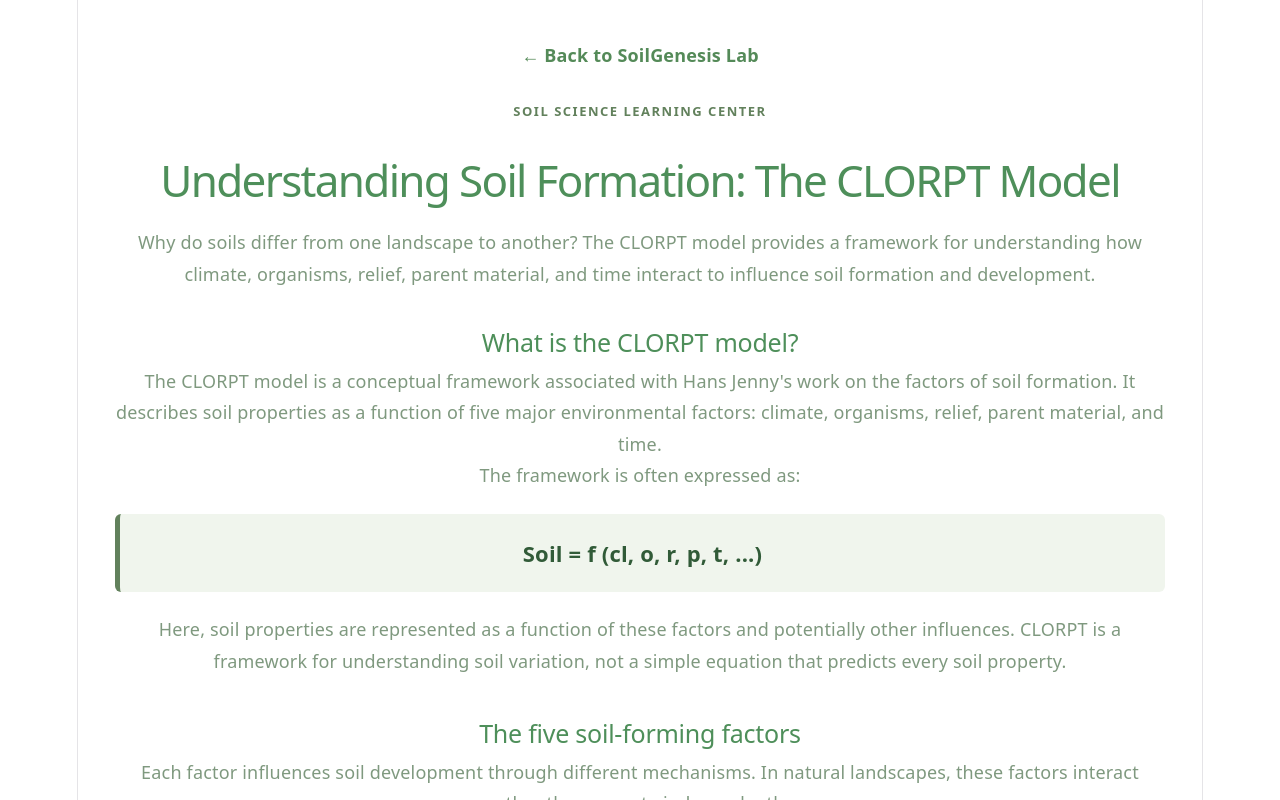
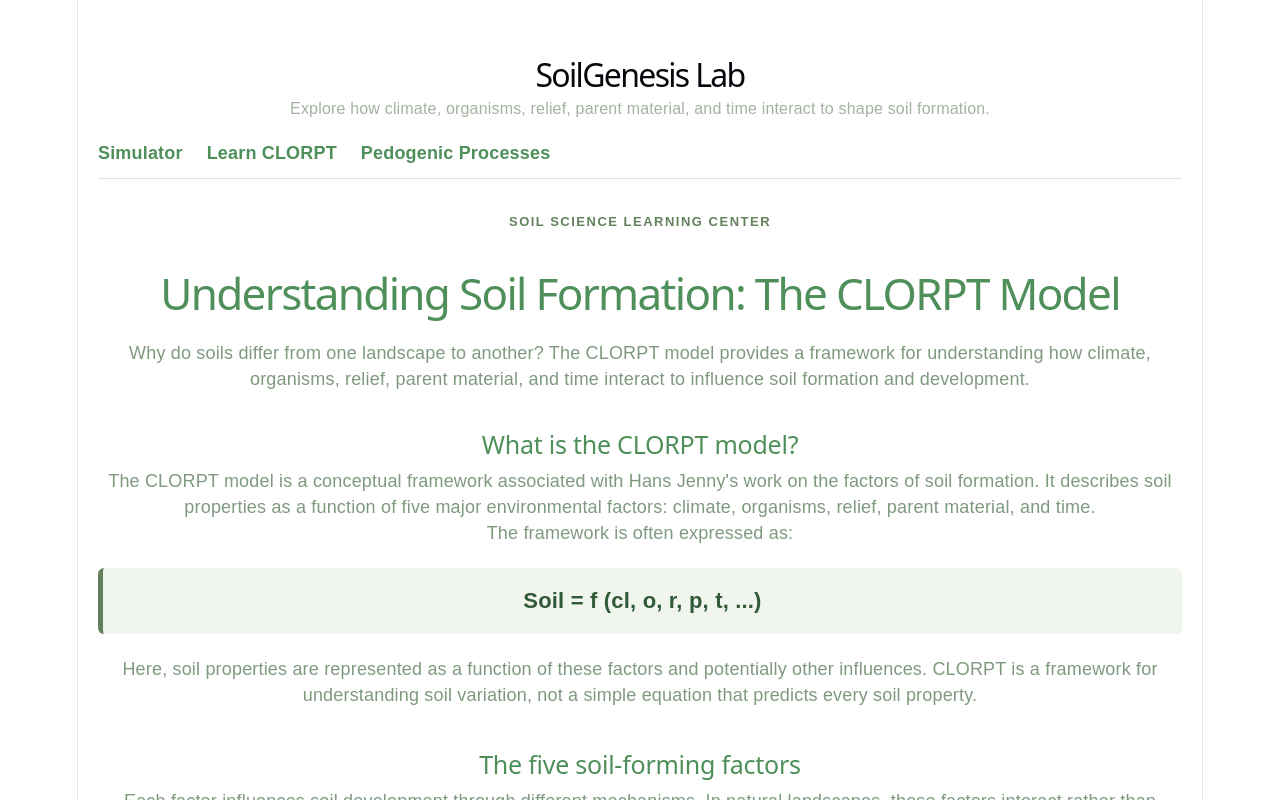
Before and after one commit to SuweiXu1995/soilgenesis-lab, a React (Vite) app: page /learn/clorpt in a window 1280 px wide. Shown: the top 800 px of the page. Built offline with nearby package versions, Linux system fonts and the light colour scheme.

Commit message:
Changed to fixed header

```diff
--- a/src/pages/ClorptPage.tsx
+++ b/src/pages/ClorptPage.tsx
@@ -68,25 +68,68 @@ export default function ClorptPage() {
   return (
     <main
       style={{
-        maxWidth: "1050px",
+        maxWidth: "1100px",
         margin: "0 auto",
-        padding: "40px 24px 70px",
+        padding: "30px 20px 70px",
         color: "#7f997f",
-        lineHeight: 1.75,
+        fontFamily: "Arial, sans-serif",
       }}
     >
-      <nav style={{ marginBottom: "28px" }}>
+<header style={{ marginBottom: "30px" }}>
+  <h1 style={{ fontSize: "32px", marginBottom: "8px" }}>
+    SoilGenesis Lab
+  </h1>
+
+  <p style={{ color: "#a4b2a1", fontSize: "16px" }}>
+    Explore how climate, organisms, relief, parent material, and time
+    interact to shape soil formation.
+  </p>
+
+  <nav
+    aria-label="Main navigation"
+    style={{
+      display: "flex",
+      gap: "24px",
+      marginTop: "18px",
+      borderBottom: "1px solid #DCE5D8",
+      paddingBottom: "12px"
+    }}
+  >
     <Link
       to="/"
       style={{
-            color: "#548a58",
-            fontWeight: 600,
-            textDecoration: "none",
+        color: "#4e8f5a",
+        fontWeight: 700,
+        textDecoration: "none"
       }}
     >
-          ← Back to SoilGenesis Lab
+      Simulator
     </Link>
+
+    <Link
+      to="/learn/clorpt"
+      style={{
+        color: "#4e8f5a",
+        fontWeight: 700,
+        textDecoration: "none"
+      }}
+    >
+      Learn CLORPT
+    </Link>
+
+    <Link
+      to="/learn/pedogenic-processes"
+      style={{
+        color: "#4e8f5a",
+        fontWeight: 700,
+        textDecoration: "none"
+      }}
+    >
+      Pedogenic Processes
+    </Link>
+
   </nav>
+</header>
 
       <header style={{ marginBottom: "38px" }}>
         <p
@@ -228,7 +271,7 @@ export default function ClorptPage() {
 
               <p>{factor.description}</p>
 
-              <strong style={{ color: "#426B45", textAlign: "left" }}>
+              <strong style={{ color: "#426B45" }}>
                 Examples of influence:
               </strong>
 
```
Lines whose indentation alone changed are shown as unchanged.
